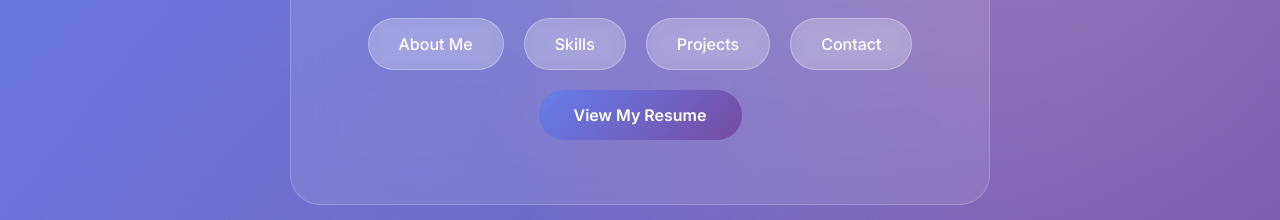
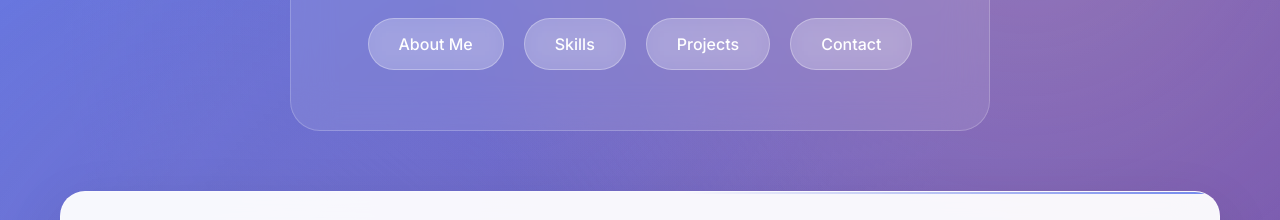
Before and after one commit to Swastik1312/Mern_FullStack_22BCE2117, a plain HTML site: page index.html in a window 1280 px wide. Shown: the part 287-507 px from the top of the page. Drawn offline with Linux system fonts and the light colour scheme.

Commit message:
Update index.html

```diff
--- a/index.html
+++ b/index.html
@@ -22,7 +22,6 @@
             position: relative;
         }
 
-        /* Animated Background */
         body::before {
             content: '';
             position: fixed;
@@ -43,7 +42,6 @@
             50% { opacity: 0.8; }
         }
 
-        /* Floating particles effect */
         .particle {
             position: absolute;
             width: 4px;
@@ -81,7 +79,6 @@
             padding: 0 20px;
         }
 
-        /* Header Styles */
         header {
             text-align: center;
             padding: 80px 0 60px;
@@ -177,7 +174,6 @@
             left: 100%;
         }
 
-        /* Section Styles */
         .section {
             background: rgba(255, 255, 255, 0.95);
             backdrop-filter: blur(20px);
@@ -258,7 +254,6 @@
             margin-bottom: 20px;
         }
 
-        /* Skills Grid */
         .skills-grid {
             display: grid;
             grid-template-columns: repeat(auto-fit, minmax(250px, 1fr));
@@ -330,7 +325,6 @@
             margin: 0;
         }
 
-        /* Projects */
         .project-card {
             background: linear-gradient(135deg, rgba(255, 255, 255, 0.9), rgba(255, 255, 255, 0.7));
             border-radius: 20px;
@@ -399,7 +393,6 @@
             font-weight: 500;
         }
 
-        /* Experience & Education */
         .experience-item, .education-item {
             border-left: 3px solid #667eea;
             padding-left: 25px;
@@ -443,7 +436,6 @@
             margin-bottom: 10px;
         }
 
-        /* Contact */
         .contact-grid {
             display: grid;
             grid-template-columns: repeat(auto-fit, minmax(300px, 1fr));
@@ -527,7 +519,6 @@
             z-index: 1;
         }
 
-        /* Navigation Enhancement */
         .resume-link {
             display: inline-block;
             margin-top: 20px;
@@ -563,7 +554,6 @@
             left: 100%;
         }
 
-        /* Responsive Design */
         @media (max-width: 768px) {
             .hero-name {
                 font-size: 2.8rem;
@@ -633,7 +623,6 @@
                     <a href="#projects" class="nav-btn">Projects</a>
                     <a href="#contact" class="nav-btn">Contact</a>
                 </div>
-                <a href="resume.html" class="resume-link">View My Resume</a>
             </div>
         </header>
 
```
